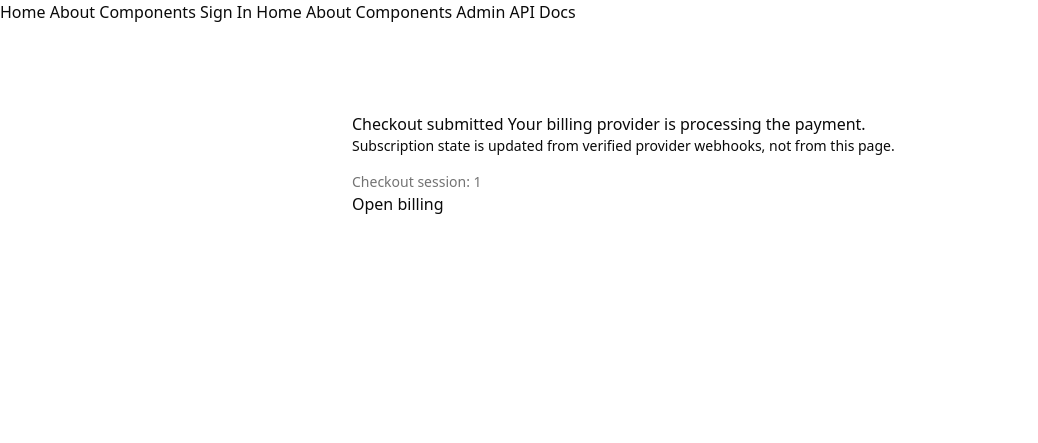
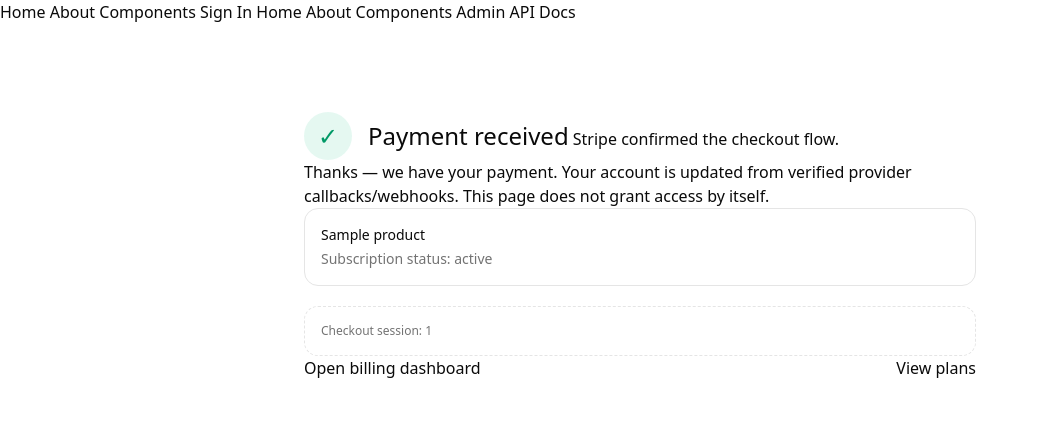
Before and after one commit to 0Ankit0/Django-Template, a Django app: template django_template/templates/billing/success.html in a window 1280 px wide. Shown: the top 443 px of the page, without its empty margins (0-1038 px from the left). Run offline with Django 5.2, Linux system fonts and the light colour scheme; the template is opened without the code that fills it: most values are stand-ins (such as "Sample title", 1, 10 or a date in 2020); style sheets or scripts are compiled from the project's sources; some libraries are stand-ins or nearby versions.

Commit message:
feat: style provider-aware payment success page with Cotton

```diff
--- a/django_template/templates/billing/success.html
+++ b/django_template/templates/billing/success.html
@@ -1,18 +1,58 @@
 {% extends "base.html" %}
 
+{% block title %}Payment successful · django-template{% endblock title %}
+
 {% block content %}
-<div class="mx-auto max-w-xl py-16">
-  <c-card>
-    <c-card.header>
-      <c-card.title>Checkout submitted</c-card.title>
-      <c-card.description>Your billing provider is processing the payment.</c-card.description>
+<div class="mx-auto max-w-2xl py-10 sm:py-16">
+  <c-card class="overflow-hidden">
+    <c-card.header class="border-b bg-muted/30">
+      <div class="flex items-center gap-4">
+        <div class="flex size-12 shrink-0 items-center justify-center rounded-full bg-emerald-500/10 text-emerald-600">
+          <span class="text-2xl">✓</span>
+        </div>
+        <div>
+          <c-card.title class="text-2xl">Payment received</c-card.title>
+          <c-card.description>
+            {% if provider == "khalti" %}Khalti{% elif provider == "esewa" %}eSewa{% else %}Stripe{% endif %} confirmed the checkout flow.
+          </c-card.description>
+        </div>
+      </div>
     </c-card.header>
-    <c-card.content class="space-y-4 text-sm">
-      <p>Subscription state is updated from verified provider webhooks, not from this page.</p>
-      {% if session_id %}<p class="text-muted-foreground">Checkout session: {{ session_id }}</p>{% endif %}
+    <c-card.content class="space-y-5 py-6">
+      <c-alert variant="success">
+        <c-alert.title>Thanks — we have your payment.</c-alert.title>
+        <c-alert.description>
+          Your account is updated from verified provider callbacks/webhooks. This page does not grant access by itself.
+        </c-alert.description>
+      </c-alert>
+
+      {% if subscription %}
+        <div class="rounded-xl border p-4">
+          <div class="text-sm font-medium">{{ subscription.price.product.name }}</div>
+          <div class="mt-1 text-sm text-muted-foreground">
+            {% if subscription.cancel_at_period_end %}
+              Active until {{ subscription.current_period_end|date:"M j, Y, P" }}
+            {% else %}
+              Subscription status: {{ subscription.get_status_display }}
+            {% endif %}
+          </div>
+        </div>
+      {% elif session %}
+        <c-alert variant="warning">
+          <c-alert.title>Payment is still being finalized.</c-alert.title>
+          <c-alert.description>Refresh your billing dashboard in a moment. Stripe webhook processing is asynchronous.</c-alert.description>
+        </c-alert>
+      {% endif %}
+
+      {% if session_id %}
+        <div class="rounded-xl border border-dashed p-4 text-xs text-muted-foreground">
+          Checkout session: {{ session_id }}
+        </div>
+      {% endif %}
     </c-card.content>
-    <c-card.footer>
-      <a href="{% url 'billing:dashboard' %}"><c-button>Open billing</c-button></a>
+    <c-card.footer class="flex flex-col gap-3 sm:flex-row sm:justify-between">
+      <a href="{% url 'billing:dashboard' %}"><c-button class="w-full sm:w-auto">Open billing dashboard</c-button></a>
+      <a href="{% url 'billing:pricing' %}"><c-button variant="outline" class="w-full sm:w-auto">View plans</c-button></a>
     </c-card.footer>
   </c-card>
 </div>
```
